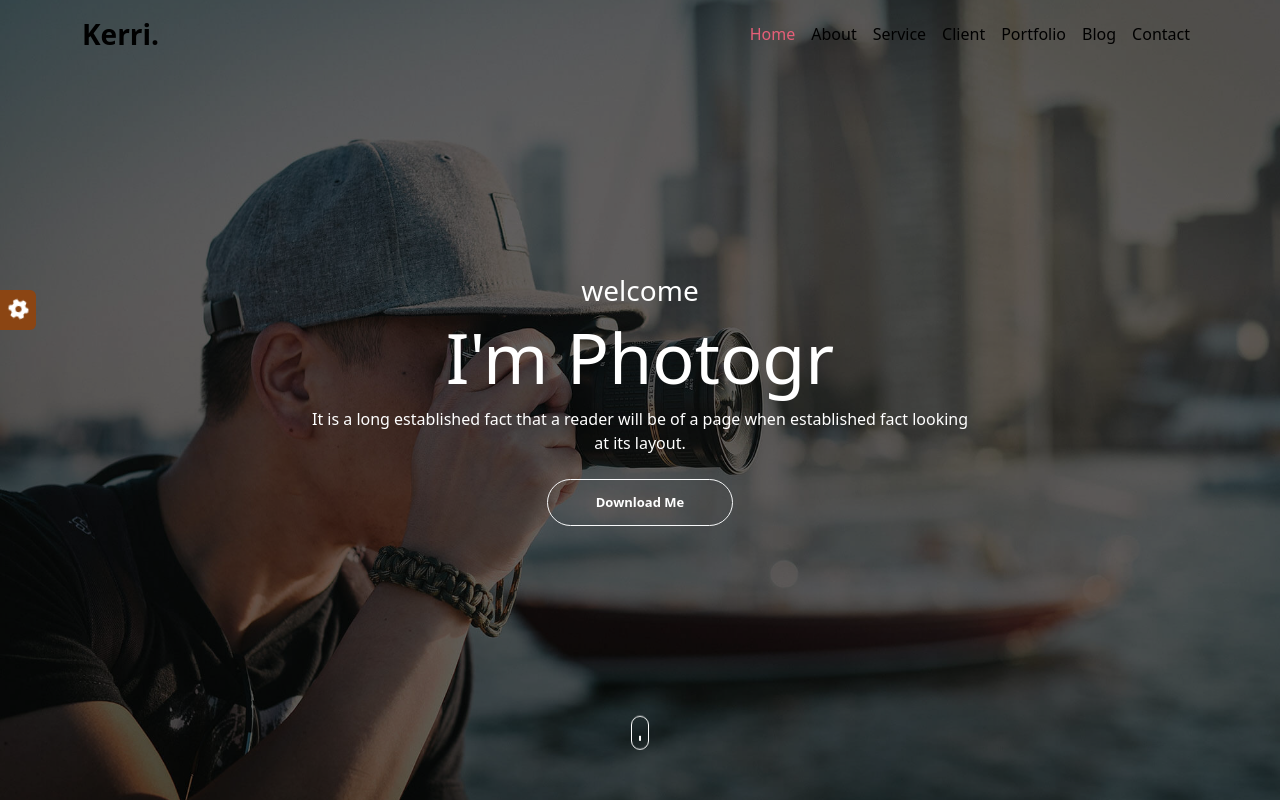
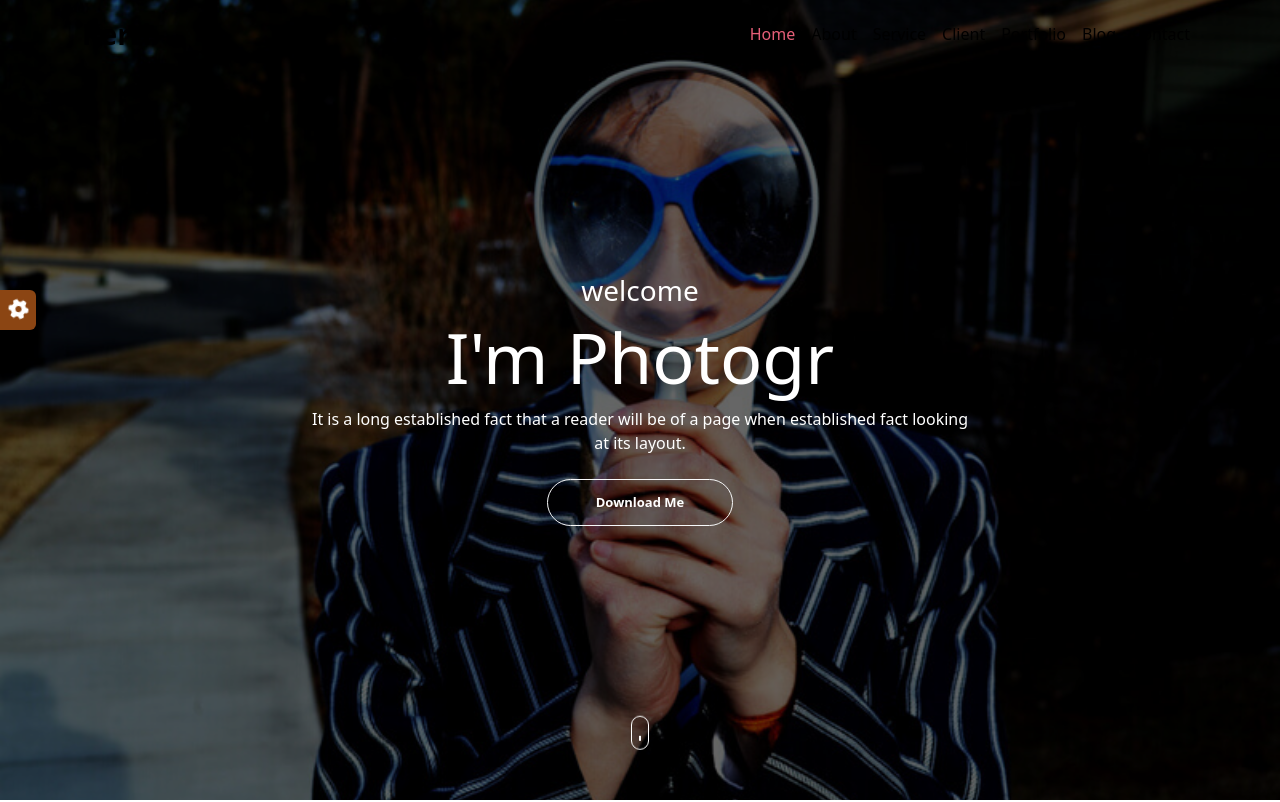
Before and after one commit to AbdelrhmanRafat/Kerri-Web-Design, a plain HTML site: page index.html in a window 1280 px wide. Shown: the top 802 px of the page. Drawn offline with Linux system fonts and the light colour scheme.

Commit message:
change bg pic

```diff
--- a/CSS/style.css
+++ b/CSS/style.css
@@ -192,7 +192,7 @@ color: var(--main-color);
 /* -----------------------------------End NavBar Designs ------------------------------------------ */
 /* ----------------------------------- Start Header Designs ------------------------------------------ */
 header {
-    background-image: url("/images/header-bg.jpg");
+    background-image: url("/images/blog-1.jpg");
     background-size: cover;
     background-position: center;
 }
```
